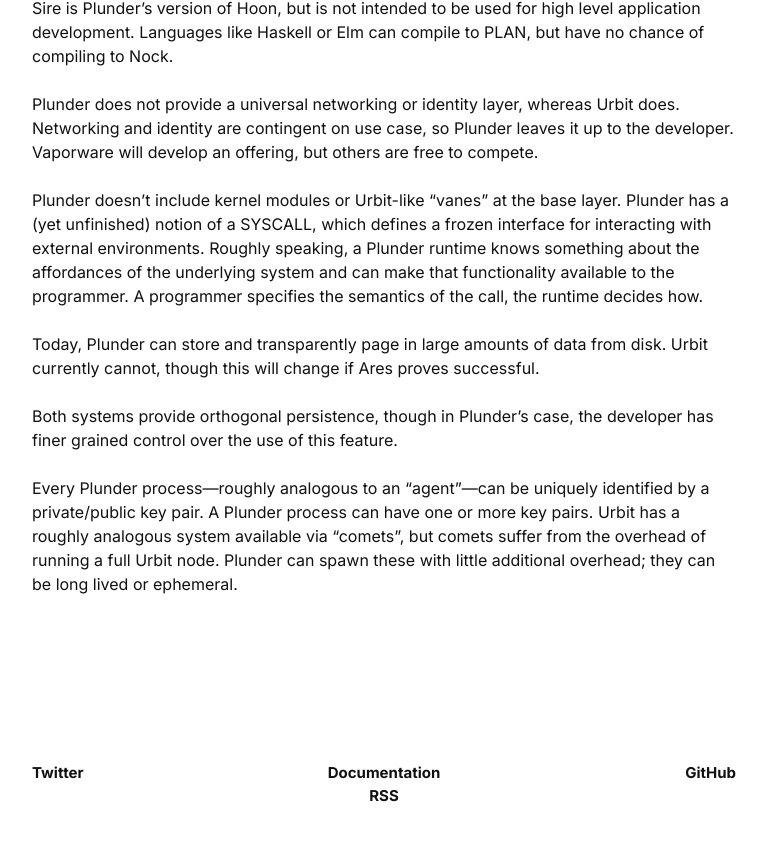
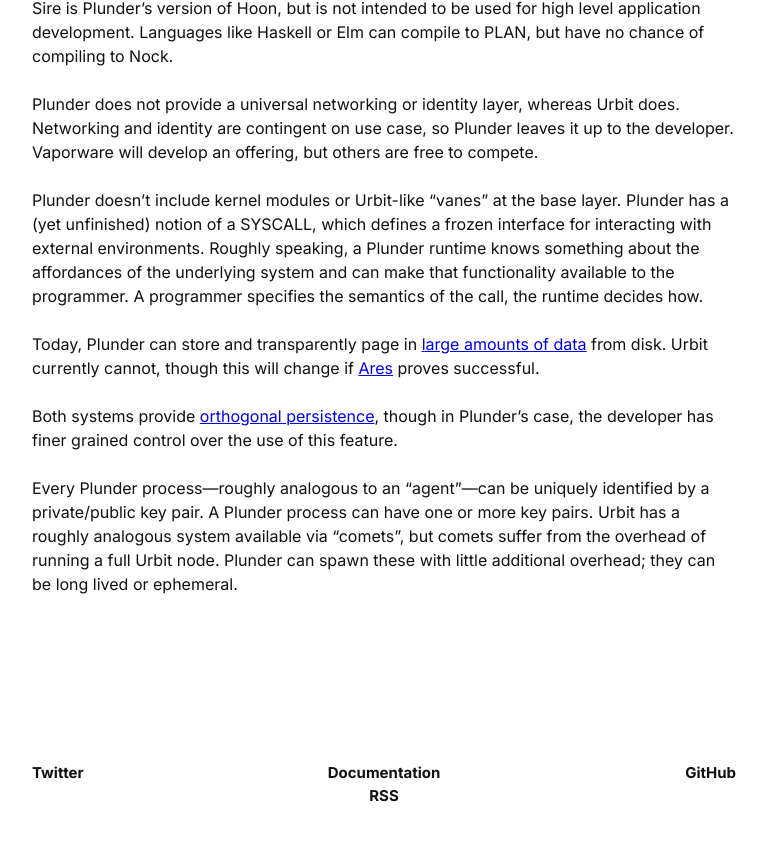
Before and after one commit to deathtothecorporation/jekyll-blog, a Jekyll site: the page built from _posts/2024-06-04-plunder-explained-for-urbit-users.md, in a window 1280 px wide and 900 px high, scrolled down 3537 px. Shown: the top 841 px of the window, without its empty margins (256-1023 px from the left). Built offline with Jekyll 4.4.1, drawn with Linux system fonts in a browser that asks for light colours; a script that is not in the unit is left out; comment, search, counter and statistics services are not loaded; part of the change alters nothing that is shown.

```diff
--- a/_posts/2024-06-04-plunder-explained-for-urbit-users.md
+++ b/_posts/2024-06-04-plunder-explained-for-urbit-users.md
@@ -60,8 +60,8 @@ Plunder does not provide a universal networking or identity layer, whereas Urbit
 
 Plunder doesn’t include kernel modules or Urbit-like “vanes” at the base layer. Plunder has a (yet unfinished) notion of a SYSCALL, which defines a frozen interface for interacting with external environments. Roughly speaking, a Plunder runtime knows something about the affordances of the underlying system and can make that functionality available to the programmer. A programmer specifies the semantics of the call, the runtime decides how.
 
-Today, Plunder can store and transparently page in large amounts of data from disk. Urbit currently cannot, though this will change if Ares proves successful.
+Today, Plunder can store and transparently page in [large amounts of data](https://x.com/satisfiesvalues/status/1704549399643164803) from disk. Urbit currently cannot, though this will change if [Ares](https://github.com/urbit/ares) proves successful.
 
-Both systems provide orthogonal persistence, though in Plunder’s case, the developer has finer grained control over the use of this feature.
+Both systems provide [orthogonal persistence](https://medium.com/dfinity/ic-internals-orthogonal-persistence-9e0c094aac1a), though in Plunder’s case, the developer has finer grained control over the use of this feature.
 
 Every Plunder process—roughly analogous to an “agent”—can be uniquely identified by a private/public key pair. A Plunder process can have one or more key pairs. Urbit has a roughly analogous system available via “comets”, but comets suffer from the overhead of running a full Urbit node. Plunder can spawn these with little additional overhead; they can be long lived or ephemeral.
```
